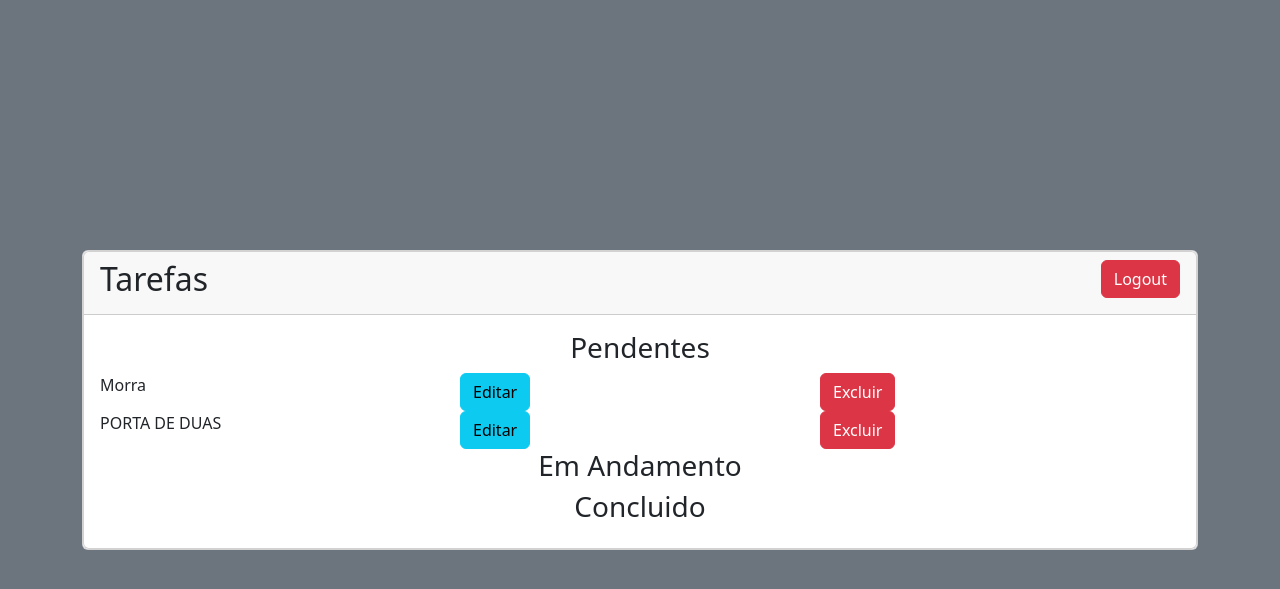
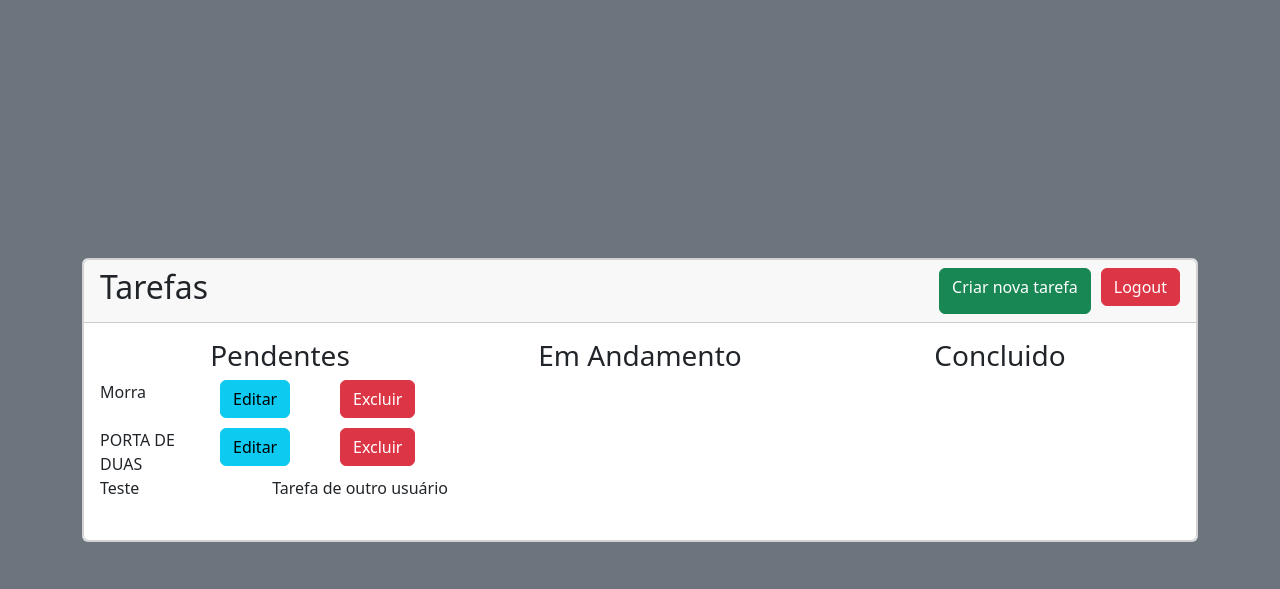
Before and after one commit to andreckw/trabalho-topicos-especiais-1, a Flask app: page /dashboard in a window 1280 px wide. Shown: the top 589 px of the page. Run offline with Flask 3, Linux system fonts and the light colour scheme; a user stored in the database is signed in.

Commit message:
Deu certo porra

```diff
--- a/dashboard.py
+++ b/dashboard.py
@@ -5,10 +5,26 @@ from models import *
 
 
 def view_dashboard():
+    pendentes =  Tarefa.query.filter_by(status=Status.pendente, user_id=current_user.id).all()
+    andamento = Tarefa.query.filter_by(status=Status.em_andamento, user_id=current_user.id).all()
+    concluido = Tarefa.query.filter_by(status=Status.concluido, user_id=current_user.id).all()
+
+    tarefas_com = CompartilharTarefa.query.filter_by(user_id=current_user.id).all()
+    for task in tarefas_com:
+        com_task = Tarefa.query.filter_by(id=task.tarefa_id).all()
+
+        if com_task[0].status == Status.pendente:
+            pendentes.extend(com_task)
+        elif com_task[0].status == Status.em_andamento:
+            andamento.extend(com_task)
+        else:
+            concluido.extend(com_task)
+
+
     tarefas = {
-        'pendente': Tarefa.query.filter_by(status=Status.pendente, user_id=current_user.id).all(),
-        'em_andamento': Tarefa.query.filter_by(status=Status.em_andamento, user_id=current_user.id).all(),
-        'concluido': Tarefa.query.filter_by(status=Status.concluido, user_id=current_user.id).all()
+        'pendente': pendentes,
+        'em_andamento': andamento,
+        'concluido': concluido
     }
 
-    return render_template('dashboard/dashboard.html',tarefas=tarefas)
+    return render_template('dashboard/dashboard.html',tarefas=tarefas, current_user=current_user)
--- a/forms.py
+++ b/forms.py
@@ -19,4 +19,6 @@ class TaskForm(FlaskForm):
     titulo = StringField('Título da Tarefa', validators=[DataRequired()])
     descricao = TextAreaField('Descrição')
     status = SelectField('Status', choices=[('pendente', 'Pendente'), ('em_andamento', 'Em Andamento'), ('concluido', 'Concluído')])
-    submit = SubmitField('Criar Tarefa')
+    compartilhar = StringField('Nome do usuário')
+    submit_criar = SubmitField('Criar Tarefa')
+    submit_editar = SubmitField('Editar Tarefa')
--- a/main.py
+++ b/main.py
@@ -26,6 +26,7 @@ def login():
 
 
 @app.route("/logout", methods=["POST"])
+@login_required
 def logout():
     return logout_session()
 
@@ -49,28 +50,25 @@ def new_task():
         db.session.commit()
 
         flash('Tarefa criada com sucesso!', 'success')
-        return redirect(url_for('view_dashboard'))
+        return redirect(url_for('dashboard'))
 
     return render_template('dashboard/new_task.html', form=formulario)
 
 
 @app.route("/dashboard", methods=["GET"])
-def view_dashboard():
-    tarefas = {
-        'pendente': Tarefa.query.filter_by(status=Status.pendente, user_id=current_user.id).all(),
-        'em_andamento': Tarefa.query.filter_by(status=Status.em_andamento, user_id=current_user.id).all(),
-        'concluido': Tarefa.query.filter_by(status=Status.concluido, user_id=current_user.id).all()
-    }
-    return render_template('dashboard/dashboard.html', tarefas=tarefas)
+@login_required
+def dashboard():
+    return view_dashboard()
 
 
 @app.route("/tarefa/<int:task_id>/editar", methods=["GET", "POST"])
+@login_required
 def edit_task(task_id):
     tarefa = Tarefa.query.get_or_404(task_id)
 
     if tarefa.user_id != current_user.id:
         flash('Você não tem permissão para editar esta tarefa.', 'danger')
-        return redirect(url_for('view_dashboard'))
+        return redirect(url_for('dashboard'))
 
     formulario = TaskForm(obj=tarefa)
 
@@ -78,23 +76,35 @@ def edit_task(task_id):
         tarefa.titulo = formulario.titulo.data
         tarefa.descricao = formulario.descricao.data
         tarefa.status = Status(formulario.status.data)
+
+        if formulario.compartilhar.data:
+            user_com = User.query.filter_by(username=formulario.compartilhar.data).first()
+
+            if user_com:
+                new_compartilhamento = CompartilharTarefa(
+                    user_id=user_com.id,
+                    tarefa_id=task_id
+                )
+                db.session.add(new_compartilhamento)
+
         db.session.commit()
         flash('Tarefa atualizada com sucesso!', 'success')
-        return redirect(url_for('view_dashboard'))
+        return redirect(url_for('dashboard'))
 
     return render_template('dashboard/edit_task.html',tarefa=tarefa, form=formulario)
 
 
 @app.route("/tarefa/excluir/<int:task_id>", methods=["POST"])
+@login_required
 def delete_task(task_id):
     tarefa = Tarefa.query.get_or_404(task_id)
 
     if tarefa.user_id != current_user.id:
         flash('Você não tem permissão para excluir esta tarefa.', 'danger')
-        return redirect(url_for('view_dashboard'))
+        return redirect(url_for('dashboard'))
 
     db.session.delete(tarefa)
     db.session.commit()
 
     flash('Tarefa excluída com sucesso!', 'success')
-    return redirect(url_for('view_dashboard'))
+    return redirect(url_for('dashboard'))
--- a/templates/dashboard/dashboard.html
+++ b/templates/dashboard/dashboard.html
@@ -3,7 +3,6 @@
 {% block titulo %}
     Dashboard
 {% endblock titulo %}
-
 
 {% block corpo %}
     <div class="card">
@@ -11,7 +10,11 @@
             <div class="d-flex">
                 <h2 class="flex-grow-1"> Tarefas </h2>
 
-                <form action="{{ url_for("logout") }}" method="POST">
+                <a href="{{ url_for('new_task') }}" class="btn btn-success" style="margin-right: 10px">
+                    Criar nova tarefa
+                </a>
+
+                <form action="{{ url_for('logout') }}" method="POST">
                     <button class="btn btn-danger">
                         Logout
                     </button>
@@ -19,8 +22,7 @@
             </div>
 
         </div>
-                <div class="card-body">
-                    <div class="row">
+        <div class="card-body d-flex">
 
             <div class="col">
                 <div class="row">
@@ -28,28 +30,52 @@
                     {% for tarefa in tarefas['pendente'] %}
                         <div class="row">
                             <div class="col">{{ tarefa.titulo }}</div>
-                    <div class="col"><a href="{{ url_for('edit_task', task_id=tarefa.id) }}" class="btn btn-info">Editar</a></div>
-                    <div class="col"><form method="POST" action="{{ url_for('delete_task', task_id=tarefa.id) }}">
-                                        <button type="submit" class="btn btn-danger">Excluir</button>
+
+                            {% if tarefa.user_id == current_user.id %}
+                                <div class="col">
+                                    <a href="{{ url_for('edit_task', task_id=tarefa.id) }}" class="btn btn-info">
+                                        Editar
+                                    </a>
+                                </div>
+                                <div class="col">
+                                    <form method="POST" action="{{ url_for('delete_task', task_id=tarefa.id) }}">
+                                        <button type="submit" class="btn btn-danger">
+                                            Excluir
+                                        </button>
                                     </form>
                                 </div>
+                            {% else %}
+                                Tarefa de outro usuário
+                            {% endif %}
                         </div>
+                        <br><br>
                     {% endfor %}
                 </div>
-
-
+            </div>
 
             <div class="col">
                 <h3 class="text-center">Em Andamento</h3>
                 {% for tarefa in tarefas['em_andamento'] %}
                     <div class="row">
                         <div class="col">{{ tarefa.titulo }}</div>
-                            <div class="col"><a href="{{ url_for('edit_task', task_id=tarefa.id) }}" class="btn btn-info">Editar</a></div>
-                            <div class="col"><form method="POST" action="{{ url_for('delete_task', task_id=tarefa.id) }}">
-                                                <button type="submit" class="btn btn-danger">Excluir</button>
+                        {% if tarefa.id == current_user.id %}
+                            <div class="col">
+                                <a href="{{ url_for('edit_task', task_id=tarefa.id) }}" class="btn btn-info">
+                                    Editar
+                                </a>
+                            </div>
+                            <div class="col">
+                                <form method="POST" action="{{ url_for('delete_task', task_id=tarefa.id) }}">
+                                    <button type="submit" class="btn btn-danger">
+                                        Excluir
+                                    </button>
                                 </form>
                             </div>
+                        {% else %}
+                            Tarefa de outro usuário
+                        {% endif %}
                     </div>
+                    <br><br>
                 {% endfor %}
             </div>
 
@@ -58,12 +84,24 @@
                     {% for tarefa in tarefas['concluido'] %}
                     <div class="row">
                         <div class="col">{{ tarefa.titulo }}</div>
-                            <div class="col"><a href="{{ url_for('edit_task', task_id=tarefa.id) }}" class="btn btn-info">Editar</a></div>
-                            <div class="col"><form method="POST" action="{{ url_for('delete_task', task_id=tarefa.id) }}">
-                                                <button type="submit" class="btn btn-danger">Excluir</button>
+                        {% if tarefa.id == current_user.id %}
+                            <div class="col">
+                                <a href="{{ url_for('edit_task', task_id=tarefa.id) }}" class="btn btn-info">
+                                    Editar
+                                </a>
+                            </div>
+                            <div class="col">
+                                <form method="POST" action="{{ url_for('delete_task', task_id=tarefa.id) }}">
+                                    <button type="submit" class="btn btn-danger">
+                                        Excluir
+                                    </button>
                                 </form>
                             </div>
+                        {% else %}
+                            Tarefa de outro usuário
+                        {% endif %}
                     </div>
+                    <br><br>
                 {% endfor %}
             </div>
 
--- a/templates/dashboard/new_task.html
+++ b/templates/dashboard/new_task.html
@@ -34,7 +34,7 @@
                     {% endfor %}
                 </div>
                 <div class="mb-3">
-                    {{ form.submit(class="btn btn-primary") }}
+                    {{ form.submit_criar(class="btn btn-primary") }}
                 </div>
             </form>
         </div>
```
Also changed, not shown: templates/dashboard/edit_task.html (+8 -1 lines), instance/event_manager.db. Lines whose indentation alone changed are shown as unchanged.
